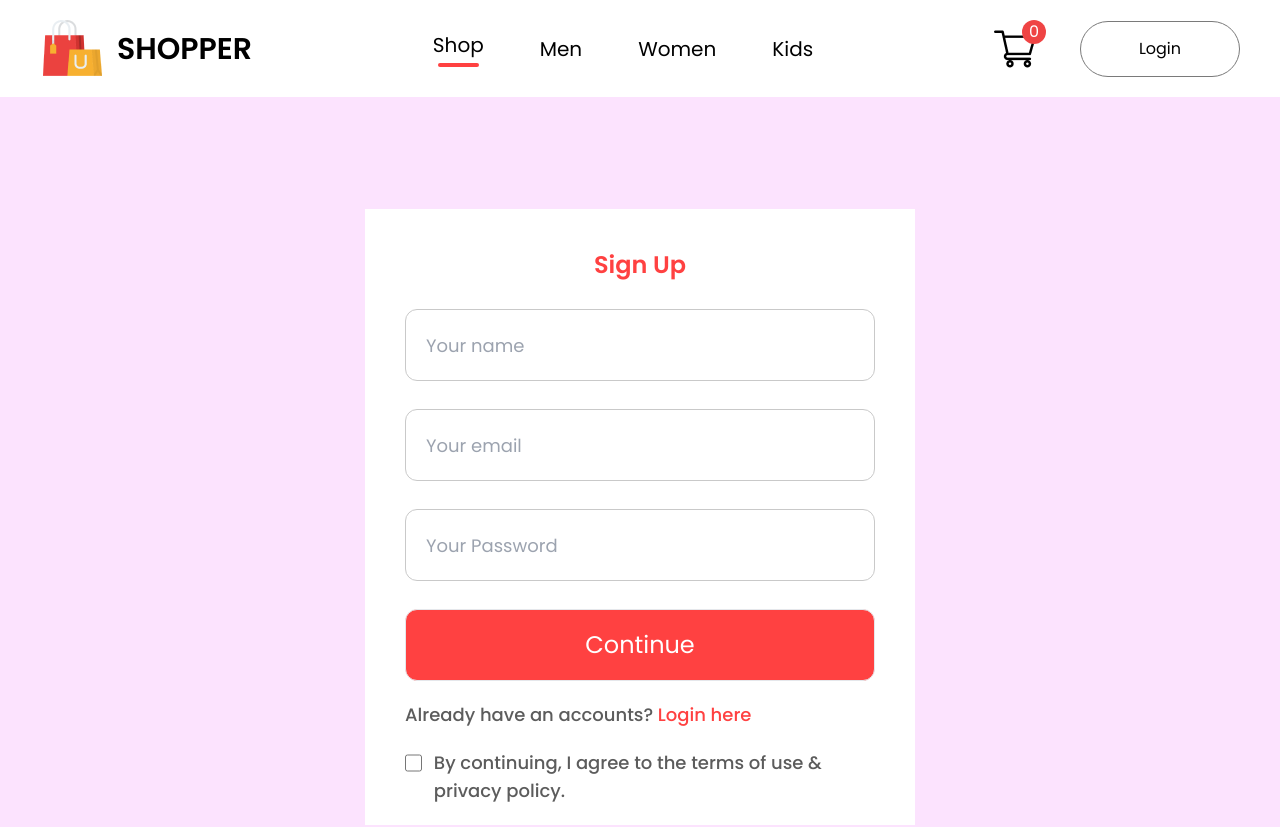
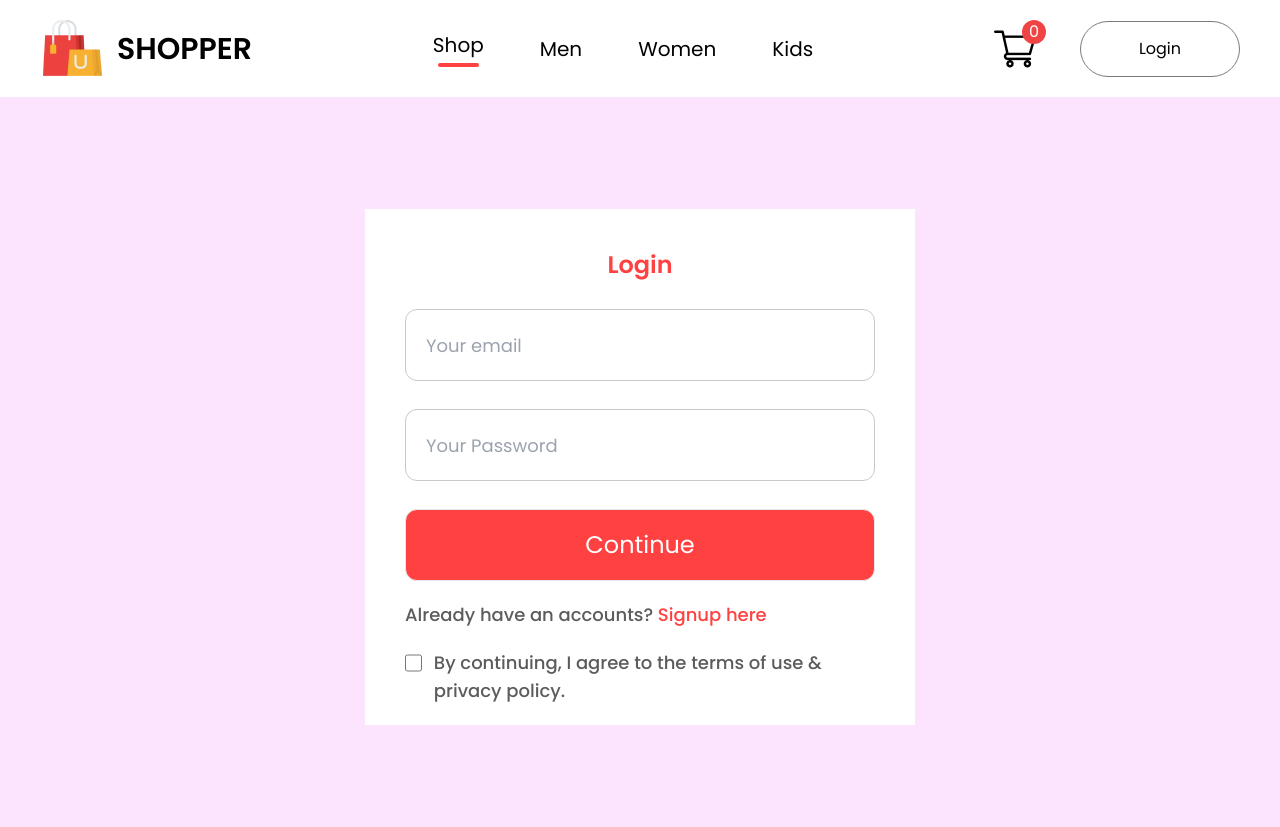
Before and after one commit to NotAfraiddd/Frontend_E_Commerce, a React (Create React App) app: page /login in a window 1280 px wide. Shown: the top 827 px of the page. Built offline with nearby package versions, Linux system fonts and the light colour scheme.

Commit message:
feat: edit logic UI login

```diff
--- a/src/assets/apis/admin/index.ts
+++ b/src/assets/apis/admin/index.ts
@@ -15,3 +15,9 @@ export const updateProduct = async (productId: number, updatedFields: string): P
   const response = await axiosInstance.post<Product>(`/product/${productId}/update`, updatedFields)
   return response.data
 }
+
+// user
+export const login = async () => {
+  const response = await axiosInstance.get('/auth/login')
+  return response.data
+}
--- a/src/assets/pages/user/login/Login.tsx
+++ b/src/assets/pages/user/login/Login.tsx
@@ -1,16 +1,22 @@
-import React from 'react'
+import React, { useState } from 'react'
 import './Login.css'
 export default function Login() {
+  const [isLogin, setIsLogin] = useState(false)
+  const handleGoToLogin = () => {
+    setIsLogin((prev) => !prev)
+  }
   return (
     <div className='login w-full py-28 bg-[#fce3fe]'>
       <div className='login-container bg-white px-10 py-5 w-96 sm:w-[550px] sm:h-fit mx-auto'>
-        <h1 className='my-5 font-semibold text-2xl text-center text-[#ff4141]'>Sign Up</h1>
+        <h1 className='my-5 font-semibold text-2xl text-center text-[#ff4141]'> {!isLogin ? 'Login' : 'Sign Up'} </h1>
         <div className='login-fields flex flex-col gap-7 mt-7'>
-          <input
-            type='text'
-            placeholder='Your name'
-            className='border rounded-xl h-[72px] w-full pl-5 border-[#c9c9c9] text-lg text-[#5c5c5c] focus-visible:outline-none'
-          />
+          {isLogin && (
+            <input
+              type='text'
+              placeholder='Your name'
+              className='border rounded-xl h-[72px] w-full pl-5 border-[#c9c9c9] text-lg text-[#5c5c5c] focus-visible:outline-none'
+            />
+          )}
           <input
             type='email'
             placeholder='Your email'
@@ -27,7 +33,10 @@ export default function Login() {
         </button>
         <div className='login-text mt-5 text-lg font-medium text-[#5c5c5c]'>
           <span>
-            Already have an accounts? <span className='text-[#ff4141]'>Login here</span>
+            Already have an accounts?{' '}
+            <span className='text-[#ff4141] cursor-pointer' onClick={handleGoToLogin}>
+              {isLogin ? 'Login here' : 'Signup here'}
+            </span>
           </span>
         </div>
         <div className='login-agree flex mt-5 gap-3 text-[#5c5c5c] text-lg font-medium'>
```
Also changed, not shown: src/assets/interface/User.ts (added, +8 -0 lines).
